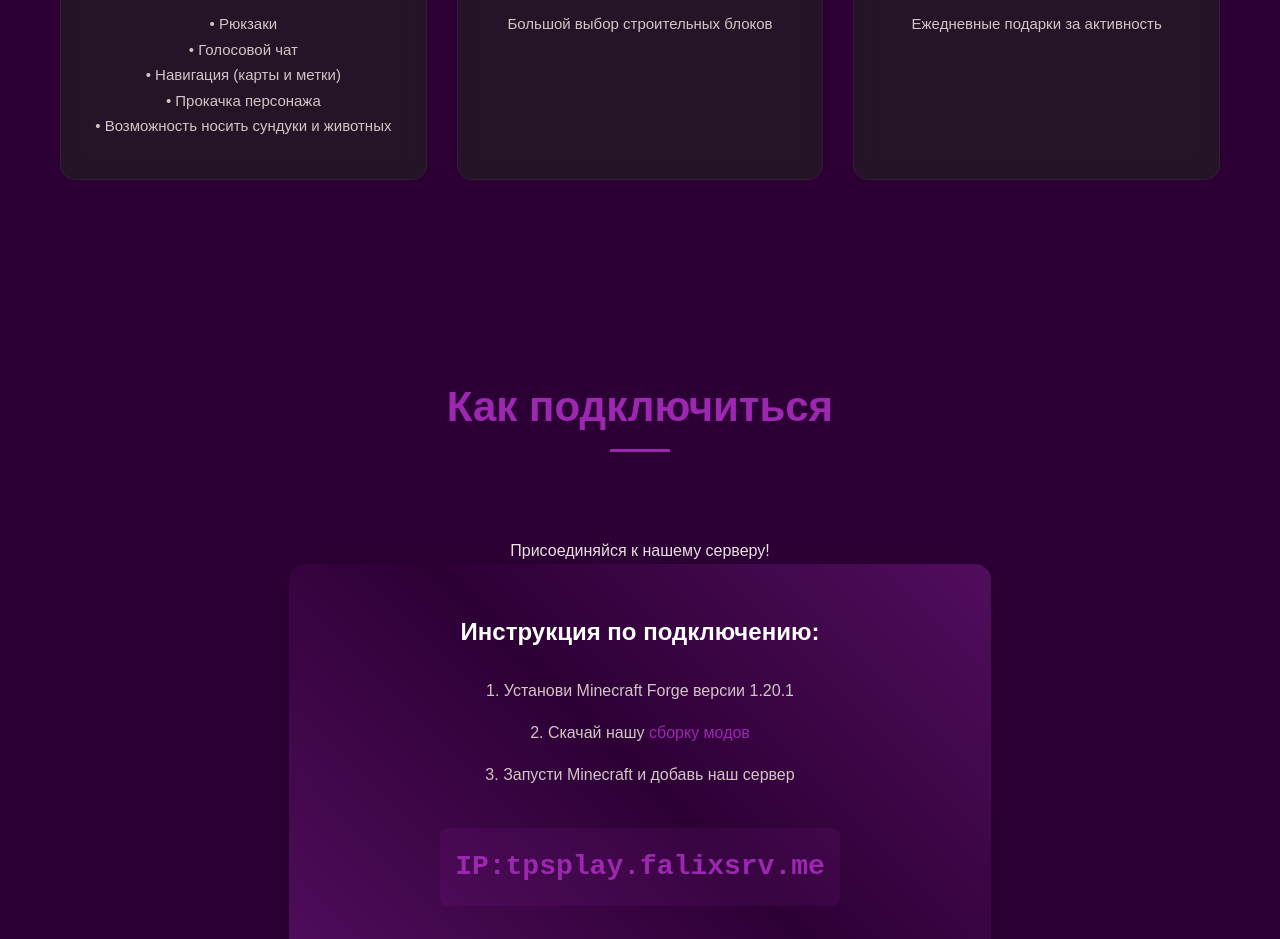
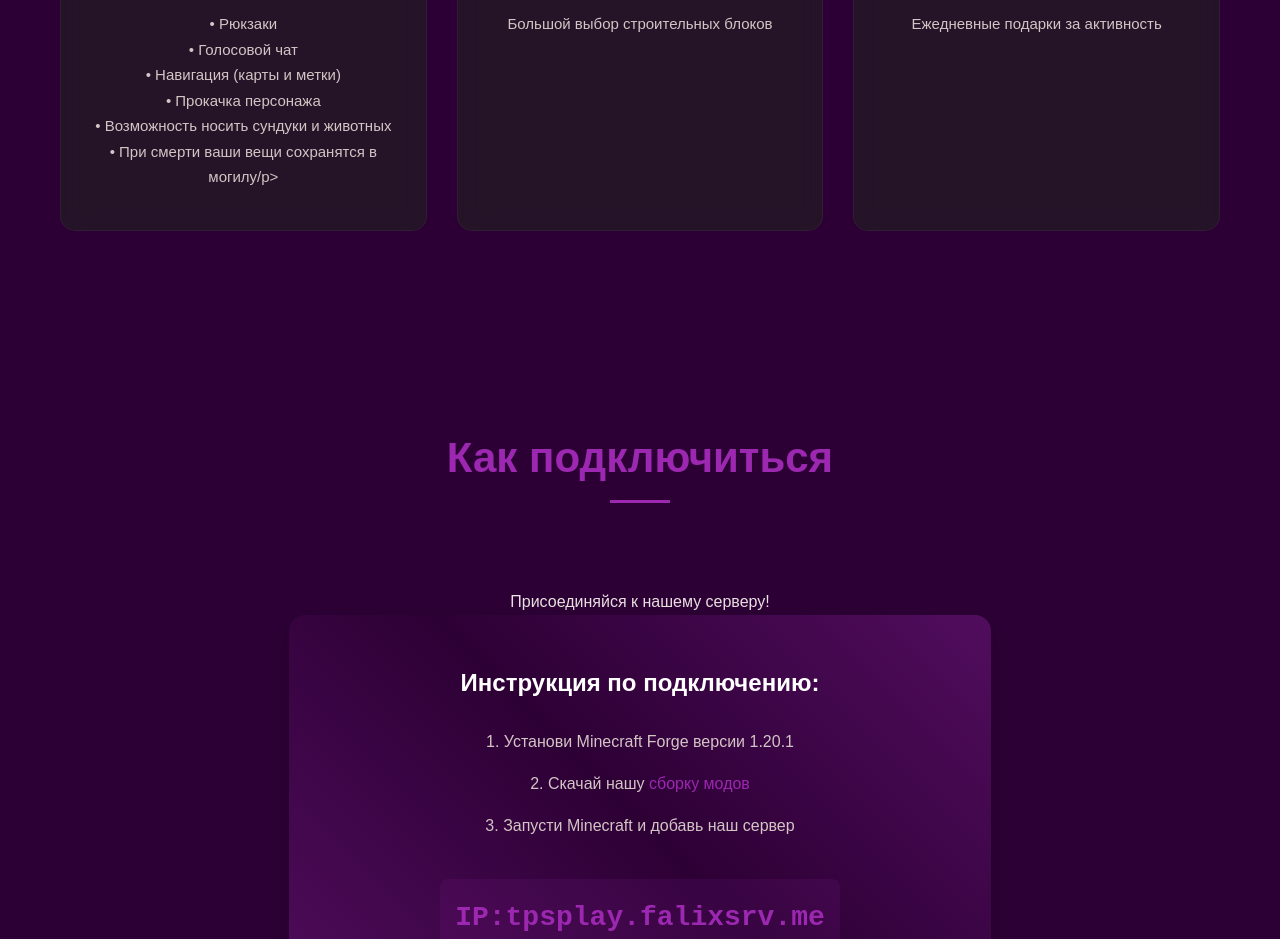
Before and after one commit to tpsplay/tps_play, a plain HTML site: page index.html in a window 1280 px wide. Shown: the part 2320-3259 px from the top of the page. Drawn offline with Linux system fonts and the light colour scheme.

Commit message:
Update index.html

```diff
--- a/index.html
+++ b/index.html
@@ -898,6 +898,7 @@
                     <p>• Навигация (карты и метки) </p>
                     <p>• Прокачка персонажа</p>
                     <p>• Возможность носить сундуки и животных</p>
+                    <p>• При смерти ваши вещи сохранятся в могилу/p>
                 </div>
                 <div class="feature-card">
                     <div class="feature-icon">
```
